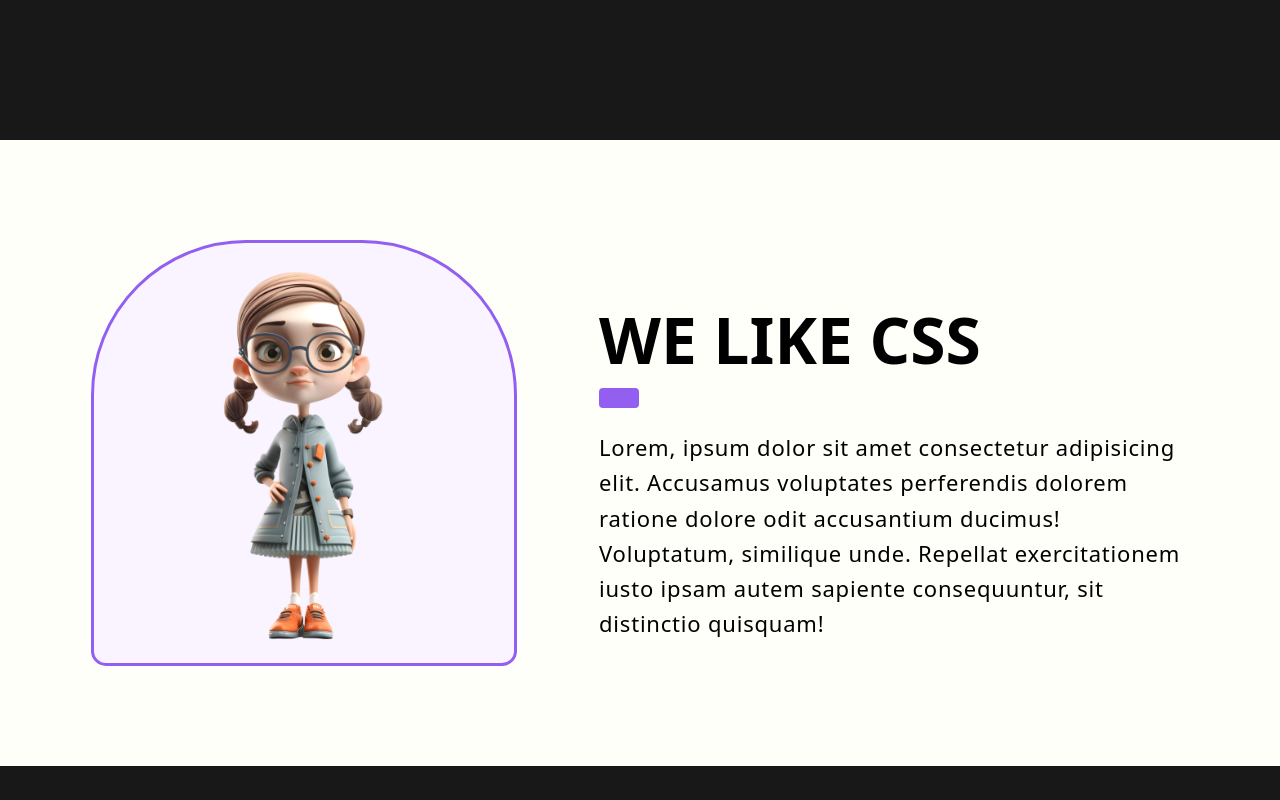
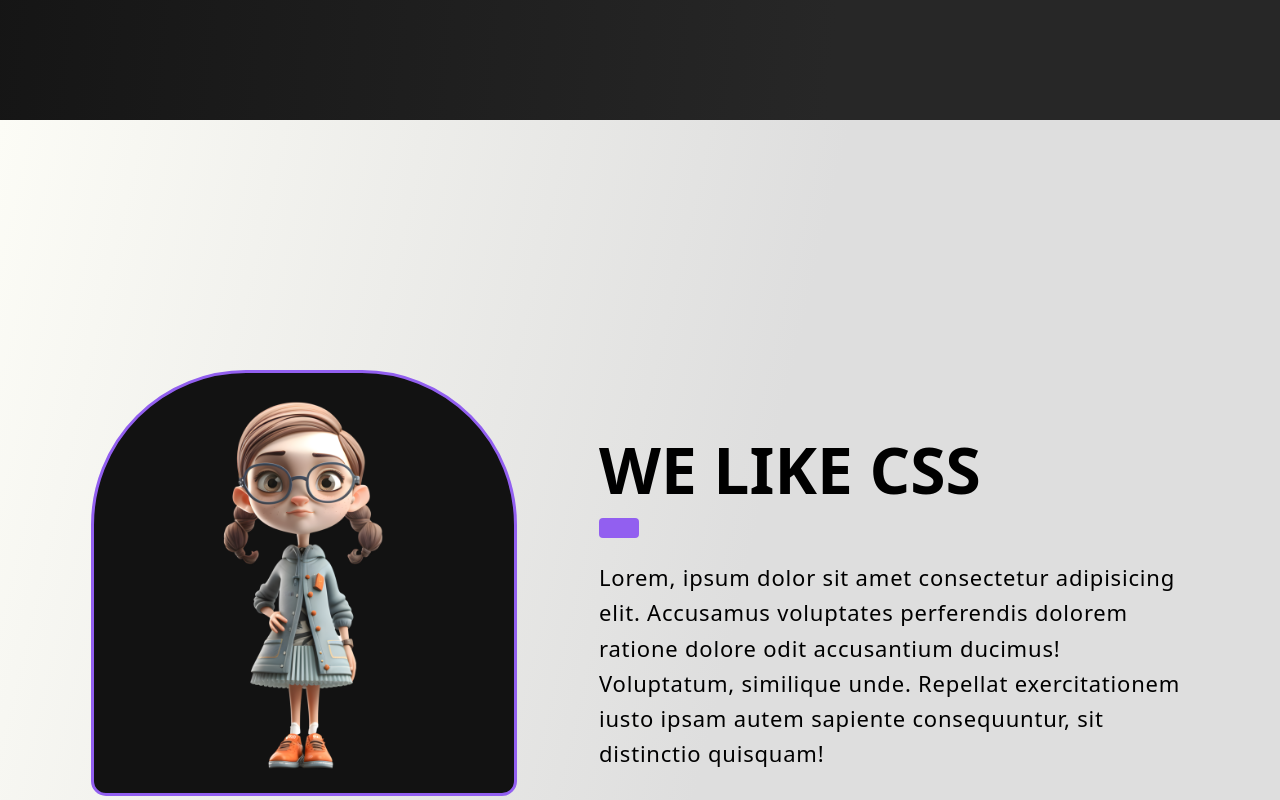
Before and after one commit to rotembm12/ruppin-frontend-lectures, a plain HTML site: page lecture_3/navigation.html in a window 1280 px wide. Shown: the part 1780-2580 px from the top of the page. Drawn offline with Linux system fonts and the light colour scheme.

Commit message:
colors and stuff

```diff
--- a/lecture_3/styles.css
+++ b/lecture_3/styles.css
@@ -5,7 +5,11 @@ html {
 body {
   padding: 0;
   margin: 0;
-  background: #181818;
+  background: linear-gradient(
+    95deg,
+    rgba(18, 18, 18, 1) 0%,
+    rgb(39, 39, 39) 57%
+  );
   font-family: system-ui, -apple-system, BlinkMacSystemFont, "Segoe UI", Roboto,
     Oxygen, Ubuntu, Cantarell, "Open Sans", "Helvetica Neue", sans-serif;
   color: white;
@@ -15,7 +19,7 @@ body {
 header {
   position: sticky;
   top: 0;
-  background-color: #181818;
+  background-color: #121212;
   padding: 10px;
   z-index: 2;
   border-bottom: 2px solid rgb(197, 197, 197);
@@ -38,7 +42,7 @@ nav ul a {
   text-decoration: none;
 }
 nav ul a:hover {
-  color: rgb(255, 236, 236);
+  color: #925ff0;
   text-decoration: underline;
 }
 
@@ -74,6 +78,7 @@ section {
   border-bottom: 2px solid rgb(197, 197, 197);
   overflow: hidden;
   padding-top: 125px;
+  background-color: #121212;
 }
 
 .hero .image-layers {
@@ -103,12 +108,18 @@ section {
 }
 
 .bg-light {
-  background: rgb(255, 255, 249);
+  background: rgb(252, 252, 246);
+  background: linear-gradient(
+    103deg,
+    rgba(252, 252, 246, 1) 0%,
+    rgba(222, 222, 222, 1) 57%
+  );
+
   color: black;
 }
 .text-section {
-  padding: 100px 50px;
-  margin: 160px auto;
+  padding: 250px 50px;
+
   justify-content: space-around;
 }
 .text-section .details {
@@ -151,6 +162,17 @@ section {
   object-fit: contain;
   transition: all 0.3s linear;
 }
+.text-section.bg-light img {
+  border: 3px solid #925ff0;
+  border-radius: 155px 155px 15px 15px;
+  background-color: #121212;
+  padding: 10px;
+
+  max-width: 45%;
+  max-height: 400px;
+  object-fit: contain;
+  transition: all 0.3s linear;
+}
 .text-section img:hover {
   transform: rotate3d(0.5, -0.5, 0.01, 45deg);
   transform-origin: center;
@@ -164,6 +186,11 @@ section {
   flex-wrap: wrap;
   gap: 34px;
   padding: 50px 25px;
+  background: linear-gradient(
+    8deg,
+    rgba(74, 48, 122, 1) 0%,
+    rgba(24, 24, 24, 1) 60%
+  );
 }
 
 .skills .skill-card {
@@ -177,7 +204,7 @@ section {
   text-transform: uppercase;
   border-radius: 50px;
   font-weight: 600;
-  transition: 0.4s all ease-in;
+  transition: 0.3s all ease-in;
   color: inherit;
   text-decoration: none;
 }
```
Also changed, not shown: lecture_3/images/footer-bg.webp (added), lecture_3/images/hero-bg.jpeg (added), lecture_3/images/hero-bg.jpg (added), 1 other file.
